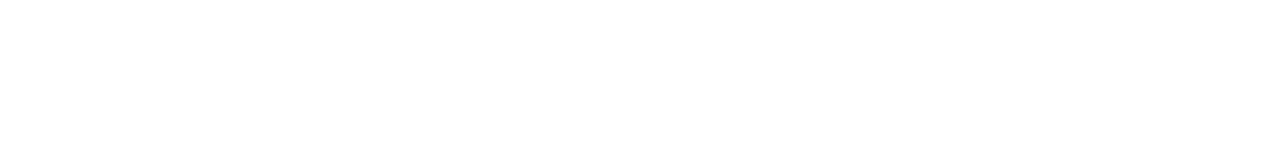
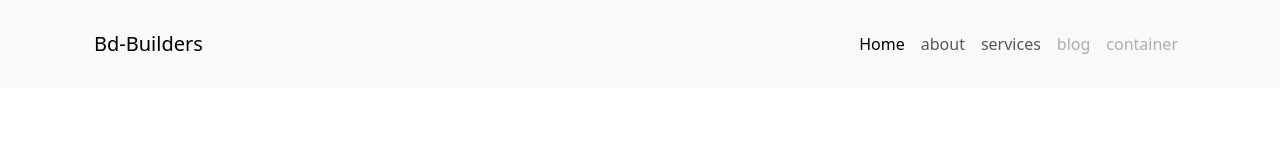
Before and after one commit to ABUESHAK/bd-builders, a plain HTML site: page index.html in a window 1280 px wide. Drawn offline with nearby package versions, Linux system fonts and the light colour scheme.

Commit message:
Header area done

```diff
--- a/index.html
+++ b/index.html
@@ -8,22 +8,42 @@
 
 
 
-    <link href="css/bootstrap.min.css" rel="stylesheet">
+    <link href="https://cdn.jsdelivr.net/npm/bootstrap@5.3.0-alpha3/dist/css/bootstrap.min.css" rel="stylesheet" integrity="sha384-KK94CHFLLe+nY2dmCWGMq91rCGa5gtU4mk92HdvYe+M/SXH301p5ILy+dN9+nJOZ" crossorigin="anonymous">
+
     <link href="css/style.css" rel="stylesheet"/>
 </head>
 
 
 <body>
 
+<header class="header-area bg-light py-3">
+    <div class="container">
+      <nav class="navbar navbar-expand-lg navbar-light bg-light ">
+        <div class="container-fluid">
+          <a class="navbar-brand" href="#">Bd-Builders</a>
+          <button class="navbar-toggler" type="button" data-bs-toggle="collapse" data-bs-target="#navbarNavAltMarkup" aria-controls="navbarNavAltMarkup" aria-expanded="false" aria-label="Toggle navigation">
+            <span class="navbar-toggler-icon"></span>
+          </button>
+          <div class="collapse navbar-collapse" id="navbarNavAltMarkup">
+            <div class="navbar-nav ms-auto">
+              <a class="nav-link active" aria-current="page" href="#">Home</a>
+              <a class="nav-link" href="#">about</a>
+              <a class="nav-link" href="#">services</a>
+              <a class="nav-link disabled">blog</a>
+              <a class="nav-link disabled">container</a>
+            </div>
+          </div>
+        </div>
+      </nav>
+    </div>
+</header>
 
 
 
 
 
 
-
-    <script src="js/popper.min.js"></script>
-    <script src="js/bootstrap.min.js"></script>
-    <script src="js/bootstrap.bundle.min.js"></script>
+<script src="https://cdn.jsdelivr.net/npm/bootstrap@5.3.0-alpha3/dist/js/bootstrap.bundle.min.js" integrity="sha384-ENjdO4Dr2bkBIFxQpeoTz1HIcje39Wm4jDKdf19U8gI4ddQ3GYNS7NTKfAdVQSZe" crossorigin="anonymous">
+</script>
 </body>
 </html>
```
